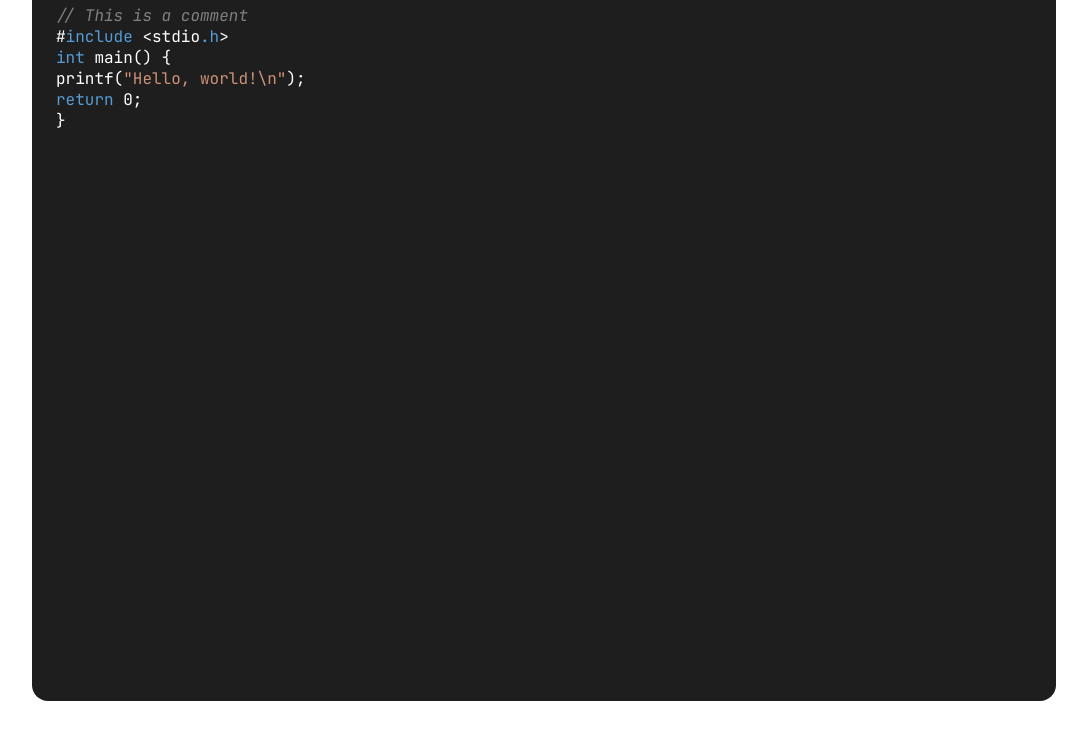
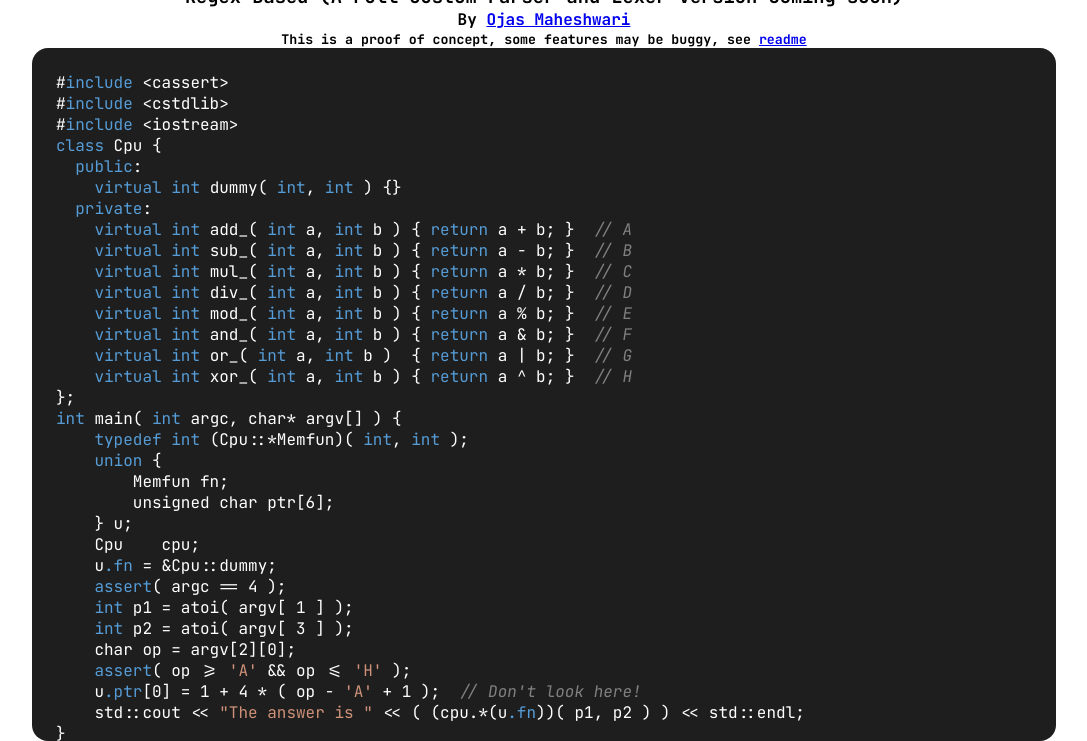
Before and after one commit to ojasmaheshwari/CodeEditorFromScratch-JS, a plain HTML site: page index.html in a window 1280 px wide. Shown: the part 59-800 px from the top of the page, without its empty margins (96-1183 px from the left). Drawn offline with Linux system fonts and the light colour scheme.

Commit message:
Update README credits

```diff
--- a/SyntaxHighlighting.js
+++ b/SyntaxHighlighting.js
@@ -1,4 +1,4 @@
-const keywords = ['class', 'void', 'int', 'return', 'pragma', 'include', 'public', 'private', 'const', 'static', 'true', 'false', 'null', 'NULL', 'nullptr', 'for', 'if', 'while', 'else', 'enum', 'struct'];
+const keywords = ['class', 'void', 'int', 'return', 'pragma', 'include', 'public', 'private', 'const', 'static', 'true', 'false', 'null', 'NULL', 'nullptr', 'for', 'if', 'while', 'else', 'enum', 'struct', 'typedef', 'struct', 'union', 'assert', 'virtual'];
 
 const ColorMapping = {
 	keywords: "#569cd6",
--- a/index.html
+++ b/index.html
@@ -10,13 +10,13 @@
 </head>
 
 <body>
+	<h1>C++ Code Editor From Scratch</h1>
+	<h3>Regex Based (A Full Custom Parser and Lexer version coming soon)</h3>
+	<h4>By <a href="https://github.com/ojasmaheshwari" target="_blank">Ojas Maheshwari</a></h4>
+	<h5>This is a proof of concept, some features may be buggy, see <a
+			href="https://github.com/ojasmaheshwari/CodeEditorFromScratch-JS/blob/main/README.md" target="_blank">readme</a>
+	</h5>
 	<div class="editor" contenteditable="true" spellcheck="false">
-		<div>// This is a comment</div>
-		<div>#include &ltstdio.h&gt </div>
-		<div>int main() {</div>
-		<div>printf("Hello, world!\n");</div>
-		<div>return 0;</div>
-		<div>}</div>
 	</div>
 </body>
 
--- a/main.js
+++ b/main.js
@@ -2,7 +2,56 @@ import {editor} from "./DOMElements.js";
 import {highlight} from "./SyntaxHighlighting.js";
 import {getCaretPosition, setCaret} from "./Caret.js";
 
+const placeholderCode = `
+#include <cassert>
+#include <cstdlib>
+#include <iostream>
+
+class Cpu {
+  public:
+    virtual int dummy( int, int ) {}
+  private:
+    virtual int add_( int a, int b ) { return a + b; }  // A
+    virtual int sub_( int a, int b ) { return a - b; }  // B
+    virtual int mul_( int a, int b ) { return a * b; }  // C
+    virtual int div_( int a, int b ) { return a / b; }  // D
+    virtual int mod_( int a, int b ) { return a % b; }  // E
+    virtual int and_( int a, int b ) { return a & b; }  // F
+    virtual int or_( int a, int b )  { return a | b; }  // G
+    virtual int xor_( int a, int b ) { return a ^ b; }  // H
+};
+
+int main( int argc, char* argv[] ) {
+    typedef int (Cpu::*Memfun)( int, int );
+
+    union {
+        Memfun fn;
+        unsigned char ptr[6];
+    } u;
+
+    Cpu    cpu;
+
+    u.fn = &Cpu::dummy;
+
+    assert( argc == 4 );
+
+    int p1 = atoi( argv[ 1 ] );
+    int p2 = atoi( argv[ 3 ] );
+    char op = argv[2][0];
+
+    assert( op >= 'A' && op <= 'H' );
+
+    u.ptr[0] = 1 + 4 * ( op - 'A' + 1 );  // Don't look here!
+
+    std::cout << "The answer is " << ( (cpu.*(u.fn))( p1, p2 ) ) << std::endl;
+}
+`;
+
 function main() {
+	const placeholderCodeLines = placeholderCode.split('\n');
+	for (const line of placeholderCodeLines) {
+		editor.innerHTML += "<div>" + line.replace('<', '&lt').replace('>', '&gt').replace('\t', '    ') + "</div>";
+	}
 	highlight(editor);
 	editor.addEventListener("keydown", (e) => {
 		if (e.which === 9) {
--- a/style.css
+++ b/style.css
@@ -13,6 +13,7 @@
 body {
 	height: 100svh;
 	display: flex;
+	flex-direction: column;
 	justify-content: center;
 	align-items: center;
 	font-family: "JetBrains Mono", serif;
@@ -30,5 +31,6 @@ body {
 }
 
 .editor div {
+	display: block;
 	white-space: pre-wrap;
 }
```
Also changed, not shown: README.md.
